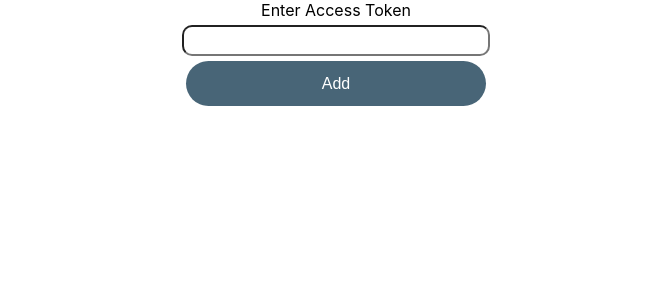
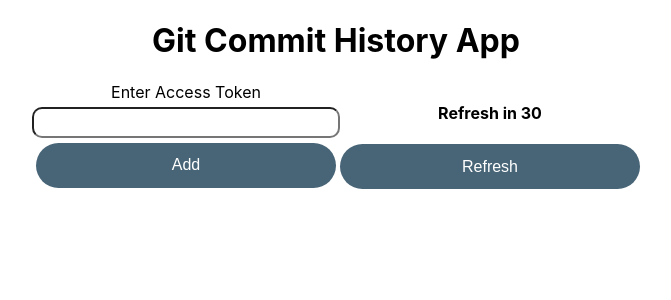
Before and after one commit to Ali4code/Ali4code.github.io, a React (Create React App) app: page / in a window 1280 px wide. Shown: the top 300 px of the page, without its empty margins (304-975 px from the left). Built offline with nearby package versions, Linux system fonts and the light colour scheme.

Commit message:
added refresh button and countdown

```diff
--- a/src/App.tsx
+++ b/src/App.tsx
@@ -1,28 +1,73 @@
-import { useEffect, useState } from "react";
+import { useEffect, useRef, useState } from "react";
 import getGitHistory from "./api/git-history-api";
 import SingleCommit from "./components/single commit/single-commit";
 import AuthKeyForm from "./components/authkey-form/auth-key-form";
 import { ICommitResponse } from "./api/interface-commit-respose";
+import Refresh from "./components/refresh/refresh";
 
 function App() {
   const [commitsHistory, setCommitsHistory] = useState<ICommitResponse[]>([]);
+
+  const [seconds, setSeconds] = useState<number>(30);
+  const intervalRef = useRef<number>();
+
   useEffect(() => {
     const authKey = localStorage.getItem("auth-key");
-    if (!authKey) return;
+    if (!authKey) {
+      return;
+    }
+    getGitHistory(authKey).then((data) => {
+      setCommitsHistory(data);
+    });
+
+    intervalRef.current = window.setInterval(() => {
+      setSeconds((prev) => prev - 1);
+    }, 1000);
+
+    return () => clearInterval(intervalRef.current);
+  }, []);
+
+  const refreshHandler = () => {
+    const authKey = localStorage.getItem("auth-key");
+
+    if (!authKey) {
+      alert("please provide an Access token");
+      return;
+    }
 
     getGitHistory(authKey).then((data) => {
       setCommitsHistory(data);
-      console.log(data)
+      setSeconds(30);
+      intervalRef.current = window.setInterval(() => {
+        setSeconds((prev) => prev - 1);
+      }, 1000);
     });
-  }, []);
+  };
+
+  // to refresh when countdown finished
+  if (seconds === 0) {
+    clearInterval(intervalRef.current);
+    refreshHandler();
+  }
 
   const listOfCommits = commitsHistory?.map((item) => {
-    return <SingleCommit key={item?.node_id} author={item?.commit?.committer?.name} date={item?.commit?.committer?.date} message={item?.commit?.message} />;
+    return (
+      <SingleCommit
+        key={item?.node_id}
+        author={item?.commit?.committer?.name}
+        date={item?.commit?.committer?.date}
+        message={item?.commit?.message}
+      />
+    );
   });
 
   return (
     <div className="App">
-      <AuthKeyForm />
+      <h1> Git Commit History App</h1>
+      <div className="container">
+        <AuthKeyForm />
+        <Refresh refreshHandler={refreshHandler} seconds={seconds} />
+      </div>
       {listOfCommits}
     </div>
   );
--- /dev/null
+++ b/src/components/refresh/interface-refresh.ts
@@ -0,0 +1,4 @@
+export interface IRefresh {
+  refreshHandler: () => void;
+  seconds: number;
+}
--- /dev/null
+++ b/src/components/refresh/refresh.module.css
@@ -0,0 +1,5 @@
+.container {
+ display: flex;
+ flex-direction: column;
+ align-items: center;
+}
--- /dev/null
+++ b/src/components/refresh/refresh.tsx
@@ -0,0 +1,16 @@
+import React from "react";
+import Button from "../ui/button";
+import { IRefresh } from "./interface-refresh";
+import Classes from './refresh.module.css'
+
+function Refresh(props: IRefresh) {
+  const { refreshHandler, seconds } = props;
+  return (
+    <div className={Classes.container}>
+      <h4>Refresh in {seconds}</h4>
+      <Button onClick={refreshHandler}>Refresh</Button>
+    </div>
+  );
+}
+
+export default Refresh;
--- a/src/index.css
+++ b/src/index.css
@@ -11,3 +11,14 @@ code {
   font-family: source-code-pro, Menlo, Monaco, Consolas, 'Courier New',
     monospace;
 }
+
+.App {
+  display: flex;
+  flex-direction: column;
+  align-items: center;
+}
+
+.container {
+  display: flex;
+  justify-content: space-between;
+}
--- a/src/index.tsx
+++ b/src/index.tsx
@@ -8,9 +8,7 @@ const root = ReactDOM.createRoot(
   document.getElementById('root') as HTMLElement
 );
 root.render(
-  <React.StrictMode>
     <App />
-  </React.StrictMode>
 );
 
 // If you want to start measuring performance in your app, pass a function
```
